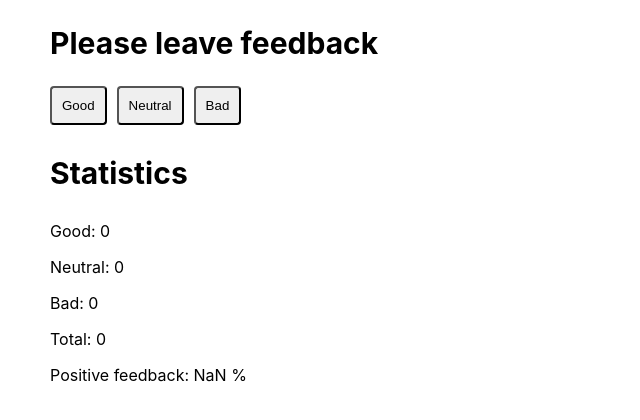
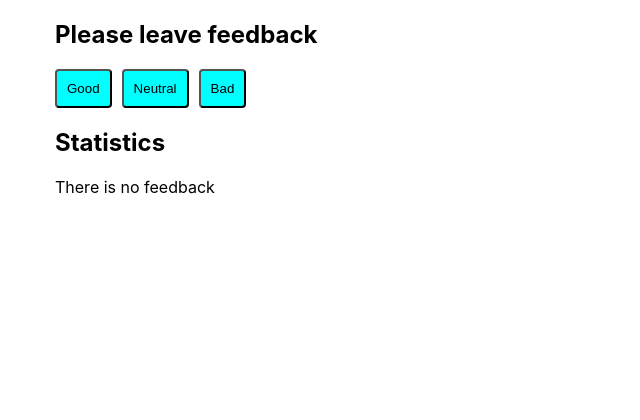
Before and after one commit to DmytroDemianenko/goit-react-hw-02-feedback, a React (Create React App) app: page / in a window 1280 px wide. Shown: the top 420 px of the page, without its empty margins (0-640 px from the left). Built offline with nearby package versions, Linux system fonts and the light colour scheme.

Commit message:
final vercion

```diff
--- a/src/compoonents/App.js
+++ b/src/compoonents/App.js
@@ -1,10 +1,8 @@
 import React, { Component } from 'react';
-import s from './Feedback.module.css';
 import FeedbackOptions from './FeedbackOptions';
 import Section from './Section';
-// import Notification from './Notification';
+import Notification from './Notification';
 import Statistics from './Statistics';
-// import ButtonFeedback from './ButtonFeedback';
 
 class App extends Component {
   state = {
@@ -37,7 +35,8 @@ class App extends Component {
     const { good, neutral, bad } = this.state;
     return good + neutral + bad;
   };
-  countPositiveFedback = () => {
+
+  countPositiveFeedback = () => {
     const { good } = this.state;
     const rate = good / this.countTotalFeedback();
     return (rate * 100).toFixed(2);
@@ -49,20 +48,21 @@ class App extends Component {
     const neutralFeedback = this.neutralFeedback;
     const badFeedback = this.badFeedback;
     const onLeaveFeedback = { goodFeedback, neutralFeedback, badFeedback };
-
-    return (
-      <div className={s.container}>
-        <Section>
+    const total = this.countTotalFeedback();
+    const positivePercentage = +this.countPositiveFeedback();
+      return (
+      <>
+        <Section  title='Please leave feedback'>
           <FeedbackOptions options={options} onLeaveFeedback={onLeaveFeedback} />
           </Section>
-        <Section>
-          <Statistics
+        <Section title='Statistics'>
+          {total ? <Statistics
           options={options}
-          countTotalFeedback={this.countTotalFeedback}
-          countPositiveFedback={this.countPositiveFedback}
-        />
+          total={total}
+          positivePercentage={positivePercentage}
+        /> : <Notification message='There is no feedback'> </Notification>}
         </Section>
-      </div>
+      </>
     );
   }
 }
--- a/src/compoonents/ButtonFeedback/index.js
+++ /dev/null
@@ -1 +0,0 @@
-export { default } from './ButtonFeedback';
--- a/src/compoonents/FeedbackOptions/FeedbackOptions.js
+++ b/src/compoonents/FeedbackOptions/FeedbackOptions.js
@@ -1,9 +1,9 @@
-import s from '../Feedback.module.css';
+import propTypes from 'prop-types';
+import s from './FeedbackOptions.module.css';
 import React from 'react';
 const FeedbackOptions = ({ onLeaveFeedback }) => {
   return (
     <>
-      <h2 className={s.title}>Please leave feedback</h2>
       <button
         className={s.button}
         type="button"
@@ -28,4 +28,7 @@ const FeedbackOptions = ({ onLeaveFeedback }) => {
     </>
   );
 };
+FeedbackOptions.propTypes = {
+  onLeaveFeedback: propTypes.object,
+}
 export default FeedbackOptions;
--- /dev/null
+++ b/src/compoonents/FeedbackOptions/FeedbackOptions.module.css
@@ -0,0 +1,6 @@
+.button {
+  margin-right: 10px;
+  padding: 10px;
+  border-radius: 4px;
+  background-color: aqua;
+}
--- a/src/compoonents/Notification/Notification.js
+++ b/src/compoonents/Notification/Notification.js
@@ -1,6 +1,10 @@
-// import propTypes from "prop-types";
+import PropTypes from "prop-types";
 
-const Notification = (message) => {
-  <p>{message}</p>
+const Notification = (props) => {
+  return (
+  <p>{ props.message }</p>)
+};
+Notification.propTypes = {
+  message: PropTypes.string.isRequired,
 }
 export default Notification;
--- a/src/compoonents/Section/Section.js
+++ b/src/compoonents/Section/Section.js
@@ -1,11 +1,12 @@
 import PropTypes from 'prop-types';
+import s from './Section.module.css';
 
 const Section = ({ title, children }) => {
   return (
-    <>
+    <div className={s.container}>
       <h2>{title}</h2>
       {children}
-    </>
+    </div>
   );
 };
 Section.propTypes = {
--- /dev/null
+++ b/src/compoonents/Section/Section.module.css
@@ -0,0 +1,7 @@
+.container {
+  max-width: 1170px;
+  margin-left: auto;
+  margin-right: auto;
+  padding-left: 15px;
+  padding-right: 15px;
+}
--- a/src/compoonents/Statistics/Statistics.js
+++ b/src/compoonents/Statistics/Statistics.js
@@ -1,16 +1,20 @@
-// import PropTypes from 'prop-types';
-import s from '../Feedback.module.css';
+import PropTypes from 'prop-types';
+import s from './Statistics.module.css';
 import React from 'react';
-const Statistics = ({ options, countTotalFeedback, countPositiveFedback }) => {
+const Statistics = ({ options, total, positivePercentage }) => {
   return (
     <>
-      <h3 className={s.title}>Statistics</h3>
-      <p>Good: {options.good}</p>
-      <p>Neutral: {options.neutral}</p>
-      <p>Bad: {options.bad}</p>
-      <p>Total: {countTotalFeedback()}</p>
-      <p>Positive feedback: {countPositiveFedback()} %</p>
+      <p className={s.secondaryText}>Good: {options.good}</p>
+      <p className={s.secondaryText}>Neutral: {options.neutral}</p>
+      <p className={s.secondaryText}>Bad: {options.bad}</p>
+      <p className={s.secondaryText}>Total: {total}</p>
+      <p className={s.secondaryText}>Positive feedback: {positivePercentage} %</p>
     </>
   );
 };
+Statistics.propTypes = {
+  options: PropTypes.object,
+  total: PropTypes.number,
+  positivePercentage: PropTypes.number,
+  }
 export default Statistics;
--- a/src/compoonents/Statistics/Statistics.module.css
+++ b/src/compoonents/Statistics/Statistics.module.css
@@ -0,0 +1,4 @@
+.secondaryText{
+  font-weight: bold;
+color: rgb(2, 2, 2);
+}
--- a/src/compoonents/feedback.module.css
+++ /dev/null
@@ -1,14 +0,0 @@
-.container {
-  margin-left: 50px;
-  margin-right: 30px;
-  margin-top: 20px;
-  margin-bottom: 15px;
-}
-.button {
-  margin-right: 10px;
-  padding: 10px;
-  border-radius: 4px;
-}
-.title {
-  font-size: 30px;
-}
```
Also changed, not shown: src/compoonents/ButtonFeedback/ButtonFeedback.js (deleted, +0 -12 lines), src/compoonents/feedback.js (deleted, +0 -74 lines).
